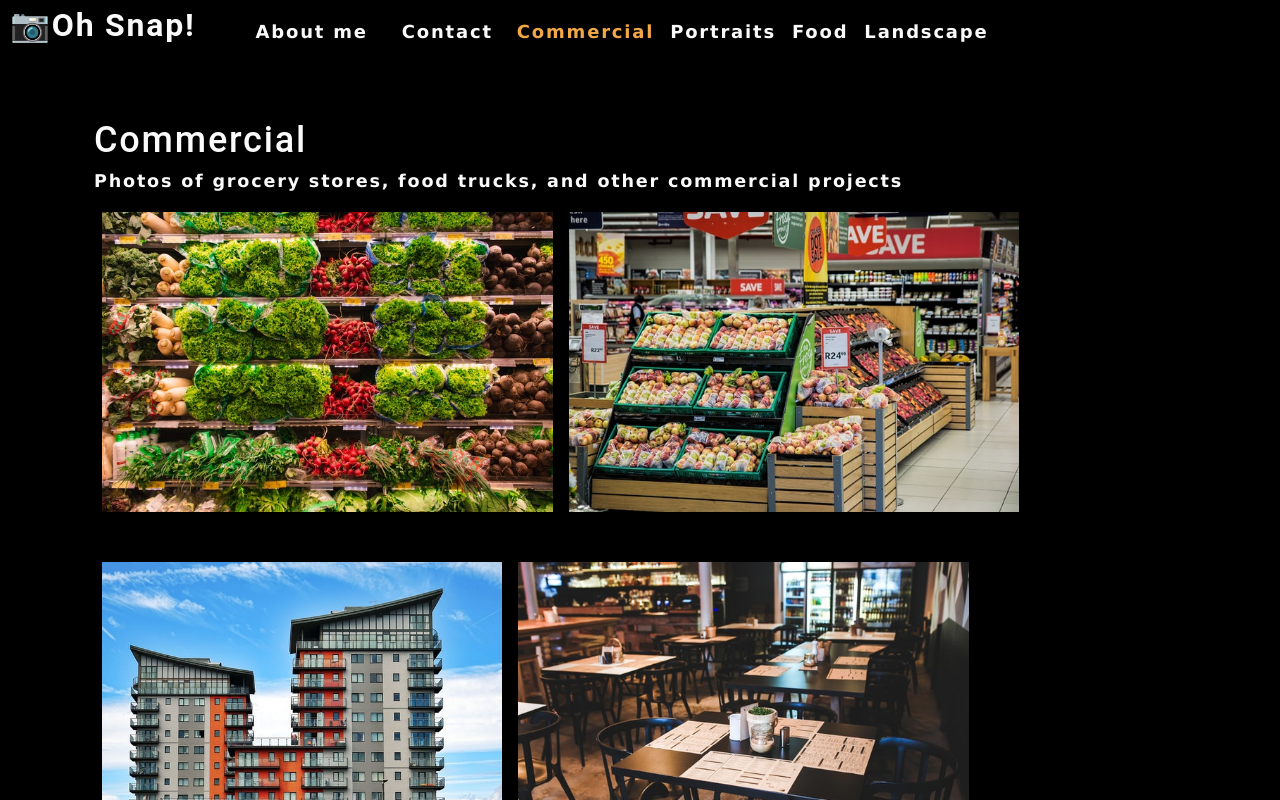
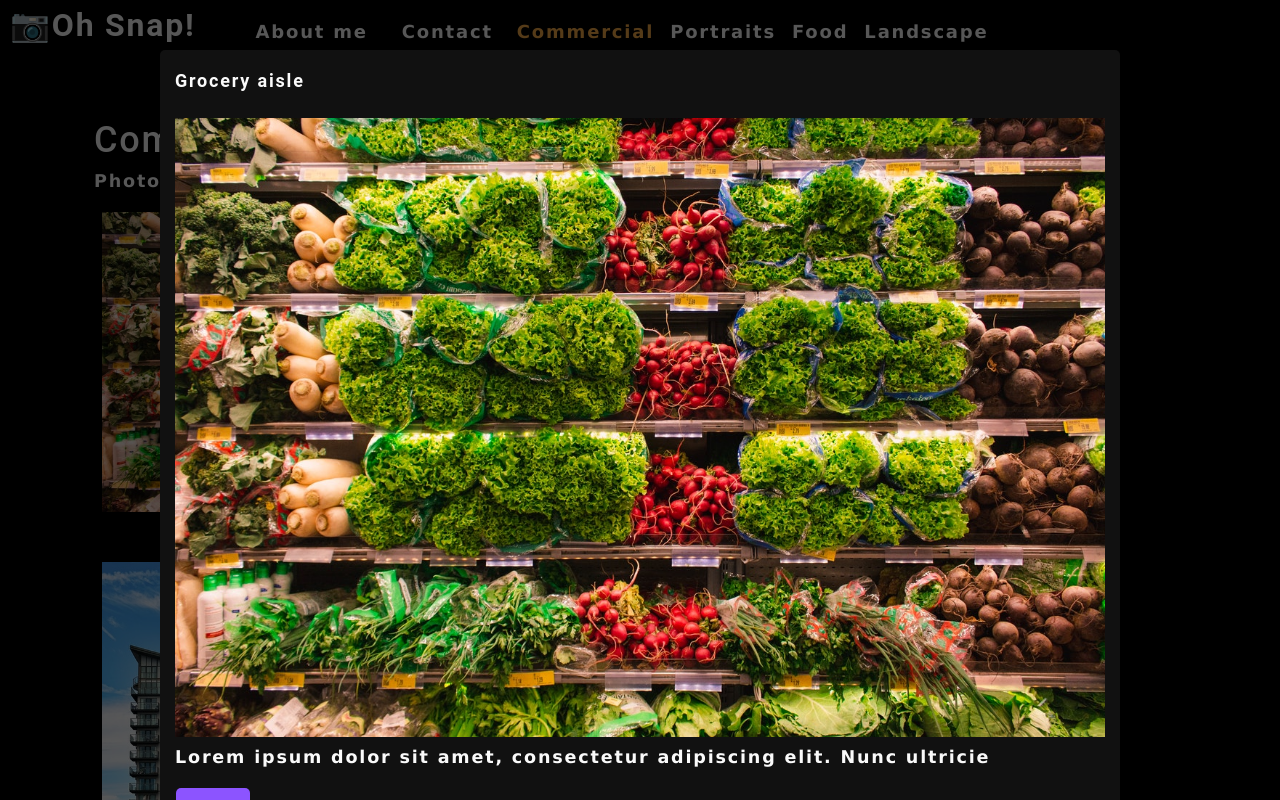
Before and after one commit to AlexJCturbo/photo-port, a React (Create React App) app: page / in a window 1280 px wide. Both pictures are taken after a click on the picture 327 px from the left and 361 px from the top of the page. Shown: the top 800 px of the page. Built offline with nearby package versions, Linux system fonts and the light colour scheme.

Commit message:
implemented functionality to close the modal using close button

```diff
--- a/src/components/Gallery/PhotoList.js
+++ b/src/components/Gallery/PhotoList.js
@@ -1,4 +1,5 @@
 import React, { useState } from 'react'
+import Modal from '../Modal';
 
 //import photo from '../../assets/small/commercial/0.jpg';
 
@@ -105,14 +106,42 @@
   //The last step we need to take is to pass the current category, which is the category selected by the user, from the Gallery component in App.js
   const currentPhotos = photos.filter((photo) => photo.category === category);
 
+  //use the useState Hook in the PhotoList component to manage the current photo state and make this data accessible to the Modal component through props
+  const [currentPhoto, setCurrentPhoto] = useState();
+
+  //Set initial state of isModalOpen to false, because we don't want the modal to open until a user has clicked on an image.
+  const [isModalOpen, setIsModalOpen] = useState(false);
+
+  //We update the current photo state using the setCurrentPhoto function with the data retrieved through the click event. We use the spread operator here to add the index: i key value pair to the current photo state. Because currentPhoto now contains the two critical data points needed for the modal, we can pass in currentPhoto as a prop to the Modal
+  const toggleModal = (image, i) => {
+    setCurrentPhoto({ ...image, index: i });
+
+    //Update the isModalOpen state to true
+    //Let's change how isModalOpen is updated so that when the toggleModal function is executed, the value of isModalOpen is toggled from true to false. The following modification will accomplish that:
+    setIsModalOpen(!isModalOpen);
+  }
+
   return (
     <div>
+      {/* Because currentPhoto now contains the two critical data points needed for the modal, we can pass in currentPhoto as a prop to the Modal */}
+      {/* use the short-circuit AND operator, &&, to only render the modal if the isModalOpen value is true */}
+
+      {/* {isModalOpen && <Modal currentPhoto={currentPhoto} />} */}
+
+      {/*We modify previous line and now we pass {toggleModal} function down as a prop drilling to Modal allowing us to toggle the state of the modal */}
+      {isModalOpen && <Modal currentPhoto={currentPhoto} onClose={toggleModal} />}
+      {/*The onClose identifier was assigned the function toggleModal. Let's manage the new prop, onClose, being passed down to the Modal component. In the Modal function, let's add onClose as a parameter of the Modal function */}
+
       <div className='flex-row'>
         {currentPhotos.map((image, i) => (
           <img
             src={require(`../../assets/small/${category}/${i}.jpg`)}
             alt={image.name}
             className="img-thumbnail mx-1"
+            //Note that we added the event listener attribute to each <img> element in each category and assigned the toggleModal function to handle the click event. We passed in the current image and i as arguments. The image object represents the element in the photos array, and the i will render the image.
+            onClick={() => toggleModal(image, i)}
+
+            //React will give us an error message stating that the application has failed to compile due to the function is undefined, meaning that we've tried to invoke the toggleModal function before declaring it.
             key={image.name}
           />
         ))}
--- /dev/null
+++ b/src/components/Modal/index.js
@@ -0,0 +1,29 @@
+import React from "react";
+
+//In React terms, we want to conditionally render the modal based on whether an image has been clicked.
+//We'll establish the PhotoList as the parent component and the Modal as the child component, because the Modal is located in PhotoList
+
+//Destructuring currentPhoto in the Modal parameter and then destructuring currentPhoto as a const. add onClose as a parameter of the Modal function
+//const Modal = ({ onClose, currentPhoto }) => {
+function Modal({ onClose, currentPhoto }) {
+  const { name, category, description, index } = currentPhoto;
+
+  //We have a state called isModalOpen in the PhotoList parent component. We'll need to pass down this state as a prop to the Modal component, so that it can be updated when the modal is closed. In the parent component PhotoList, we also have the function toggleModal, which we can use to toggle the state of the modal.
+
+  return (
+    <div className="modalBackdrop">
+      <div className="modalContainer">
+        <h3 className="modalTitle">{name}</h3>
+        <img src={require(`../../assets/large/${category}/${index}.jpg`)} alt="current category" />
+        <p>
+          {description}
+        </p>
+        <button type="button" onClick={onClose} >
+          Close
+        </button>
+      </div>
+    </div>
+  );
+}
+
+export default Modal;
```
